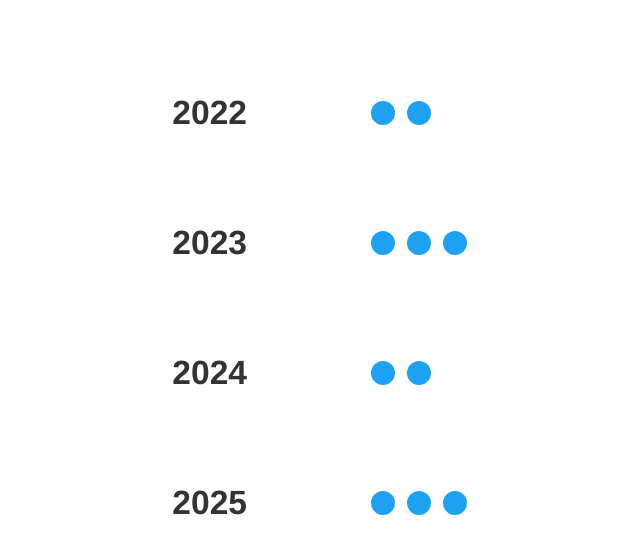
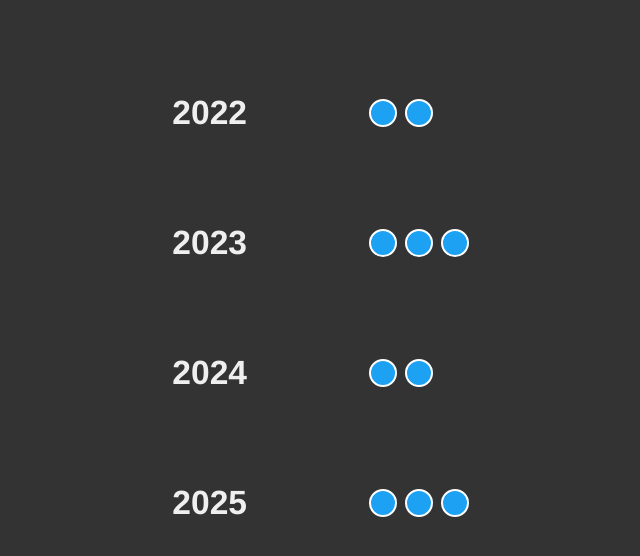
Before and after one commit to motttey/fujiko-timeline, a React app: page / in a window 1280 px wide. Shown: the top 556 px of the page, without its empty margins (247-887 px from the left). Built offline with nearby package versions, Linux system fonts and the light colour scheme.

Commit message:
fix: overall styles

```diff
--- a/src/index.tsx
+++ b/src/index.tsx
@@ -136,7 +136,7 @@ const Timeline: React.FC = () => {
           .selectAll(".tick text")
           .attr("font-size", "2.1rem")
           .attr("font-weight", "bold")
-          .attr("fill", "#222")
+          .attr("fill", "#fff")
           .attr("font-family", "'Noto Sans JP', 'Helvetica Neue', Arial, sans-serif")
           .attr("opacity", 0.92)
       )
--- a/src/style.css
+++ b/src/style.css
@@ -1,3 +1,7 @@
+body {
+  background-color: #333333;
+}
+
 /* タイムライン全体を中央寄せ */
 .timeline-container {
   display: flex;
@@ -52,7 +56,7 @@
 /* ノード横のテキスト */
 .timeline-label {
   font-size: 1.1rem;
-  color: #333;
+  color: #fff;
   margin-left: 16px;
   white-space: nowrap;
 }
```
